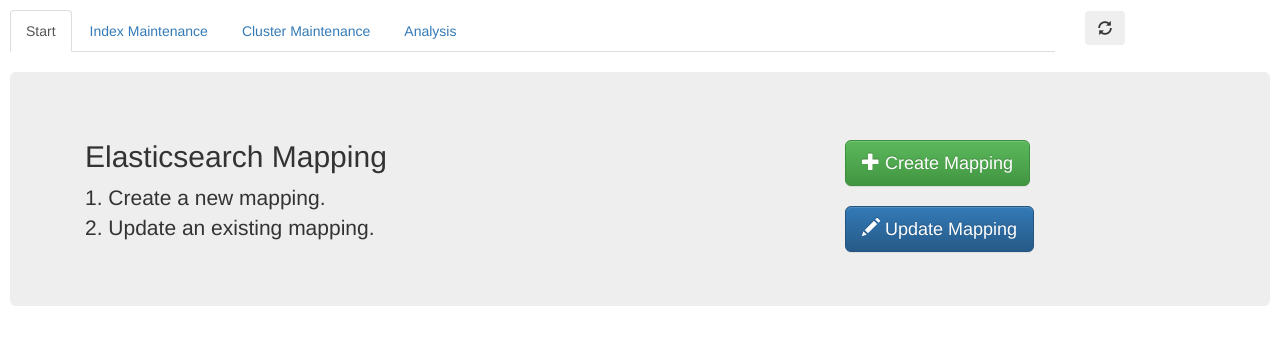
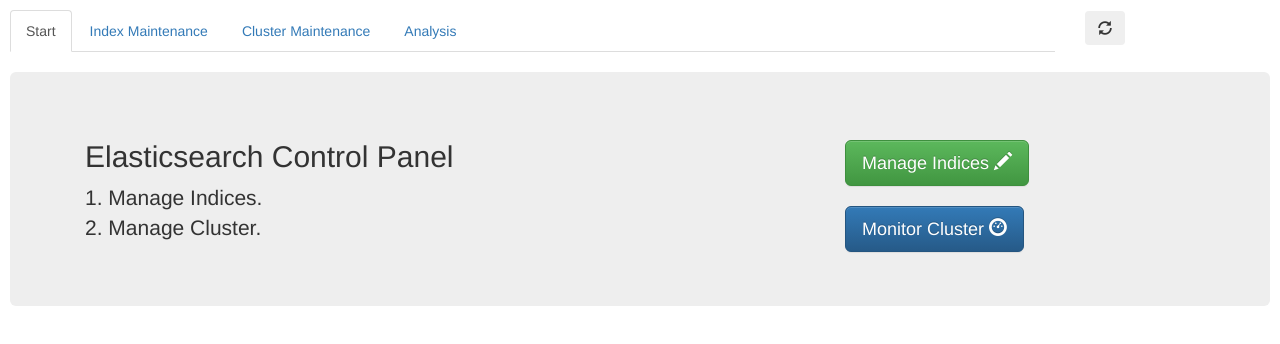
Before and after one commit to georgeseb/elastic-cp, a plain HTML site: page index.html in a window 1280 px wide. Drawn offline with nearby package versions, Linux system fonts and the light colour scheme; some packages are replaced by stand-ins of ours; no server answers.

Commit message:
Minor changes to start page

```diff
--- a/app/controllers/cluster_controller.js
+++ b/app/controllers/cluster_controller.js
@@ -48,6 +48,7 @@ app.controller("clusterController", ["$scope", "elasticsearchService", "transfor
 		for (key in transformedData) {
 			nodes.push(key);
 			transformedData[key] = _.sortBy(transformedData[key], (d) => d.index);
+			console.log(transformedData[key])
 		}
 		nodes.sort();
 
@@ -90,6 +91,7 @@ app.controller("clusterController", ["$scope", "elasticsearchService", "transfor
 				svgHeight += spacePerNode;
 				svg.attr("height", svgHeight)
 			}
+
 
 			let arcs = d3.pie().value(d => 1)(transformedData[nodes[n]]);
 
--- a/views/start_view.html
+++ b/views/start_view.html
@@ -2,18 +2,24 @@
 <div class="container-fluid">
 	<div class="jumbotron row">
 		<div class="col-lg-8 col-md-8 col-sm-8">
-			<h2>Elasticsearch Mapping</h2>
+			<h2>Elasticsearch Control Panel</h2>
 			<p>
-				1. Create a new mapping. <br>
-				2. Update an existing mapping.
+				1. Manage Indices. <br>
+				2. Manage Cluster.
 			</p>
 		</div>
 
 		<div class="col-lg-4 col-md-4 col-sm-4">
 			<br>
-			<button class="btn btn-success btn-lg"><span class="glyphicon glyphicon-plus"></span> Create Mapping</button>
+			<button ng-click="parent.activeTab = 3" class="btn btn-success btn-lg">
+				Manage Indices
+				<span class="glyphicon glyphicon-pencil"></span>
+			</button>
 			<br><br>
-			<button ng-click="parent.activeTab = 3" class="btn btn-primary btn-lg"><span class="glyphicon glyphicon-pencil"></span> Update Mapping</button>
+			<button ng-click="parent.activeTab = 2" class="btn btn-primary btn-lg">
+				Monitor Cluster
+				<span class="glyphicon glyphicon-dashboard"></span>
+			</button>
 		</div>
 	</div>
 </div>
```
